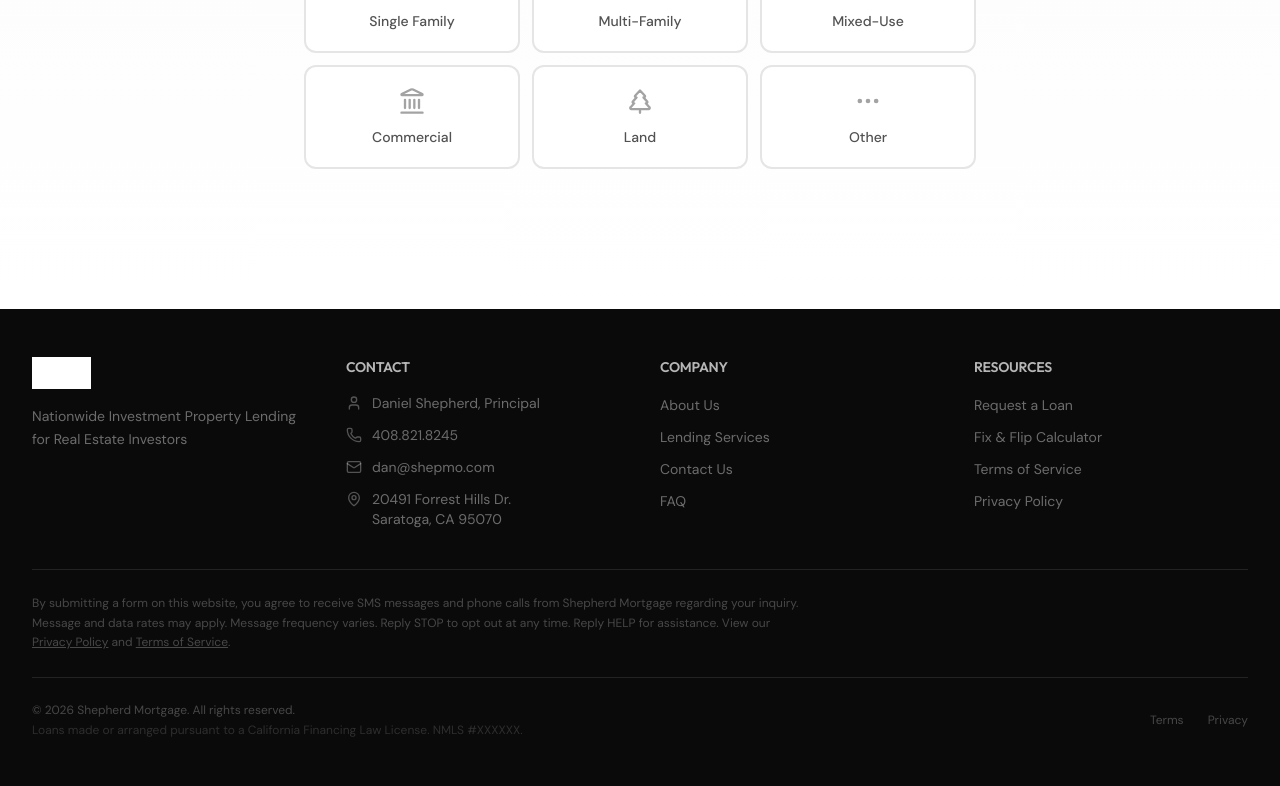
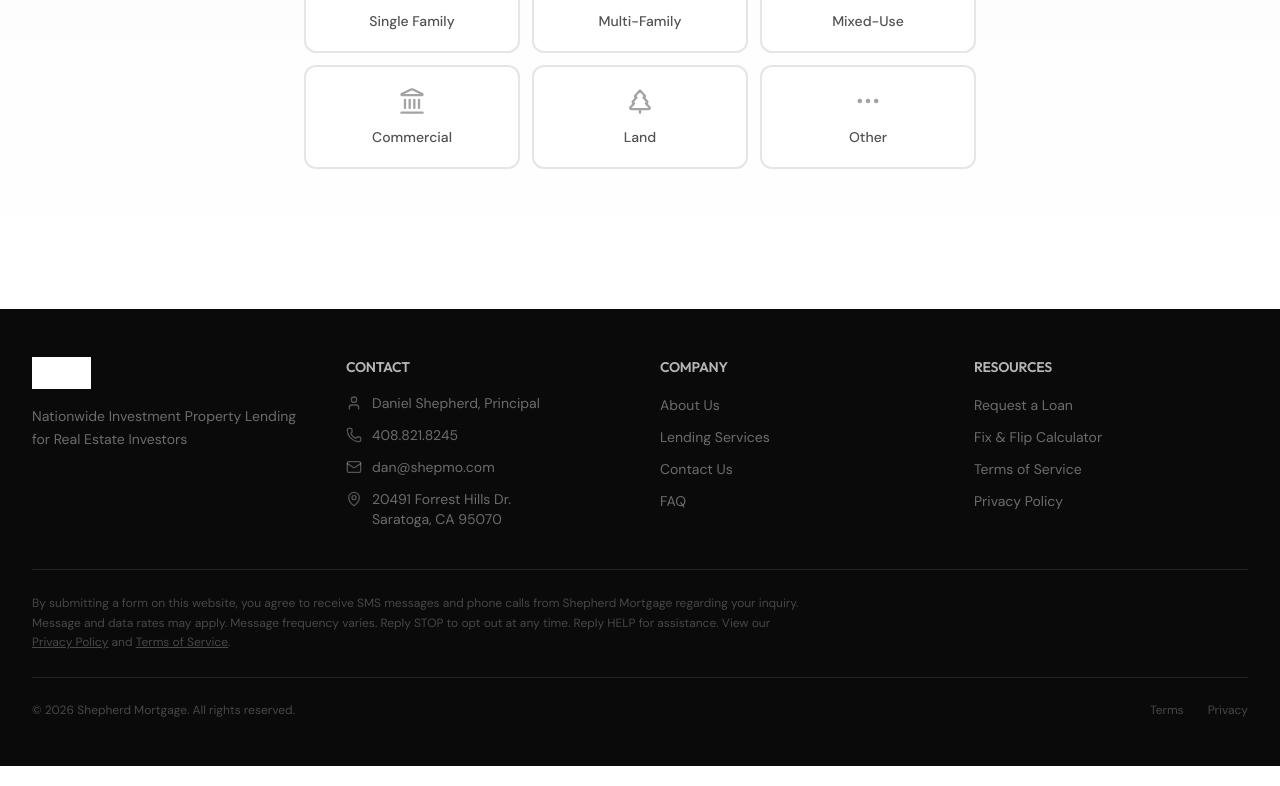
Before and after one commit to matthewjshep-bit/shepherd-mortgage, a Next.js app: page / in a window 1280 px wide. Shown: the part 4599-5385 px from the top of the page. Built offline with nearby package versions, Linux system fonts and the light colour scheme.

Commit message:
fix: remove nmls number placeholder from footer

```diff
--- a/src/components/Footer.tsx
+++ b/src/components/Footer.tsx
@@ -163,11 +163,7 @@ export default function Footer() {
                 &copy; {new Date().getFullYear()} Shepherd Mortgage. All rights
                 reserved.
               </p>
-              {/* TODO: Replace XXXXXX with real NMLS number */}
-              <p className="text-xs text-white/15 mt-1">
-                Loans made or arranged pursuant to a California Financing Law
-                License. NMLS #XXXXXX.
-              </p>
+
             </div>
             <div className="flex items-center gap-6">
               <Link
```
